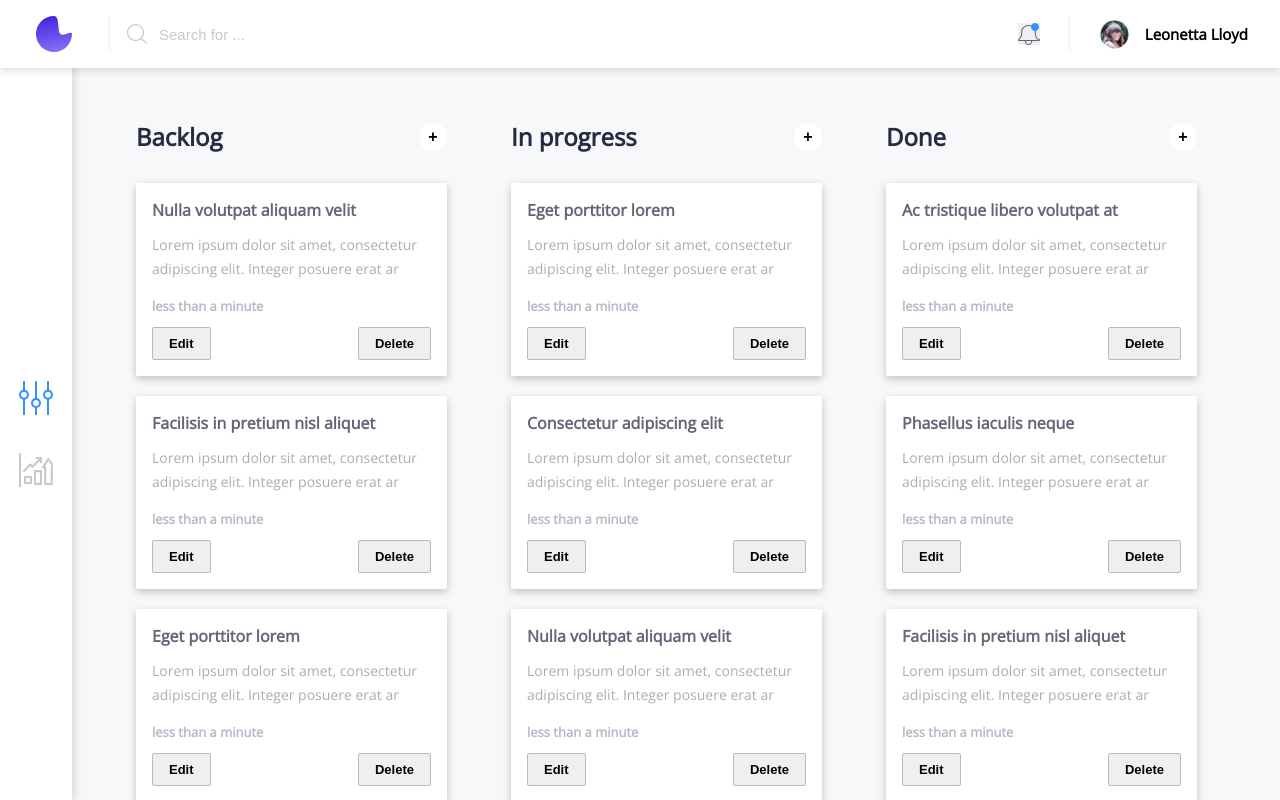
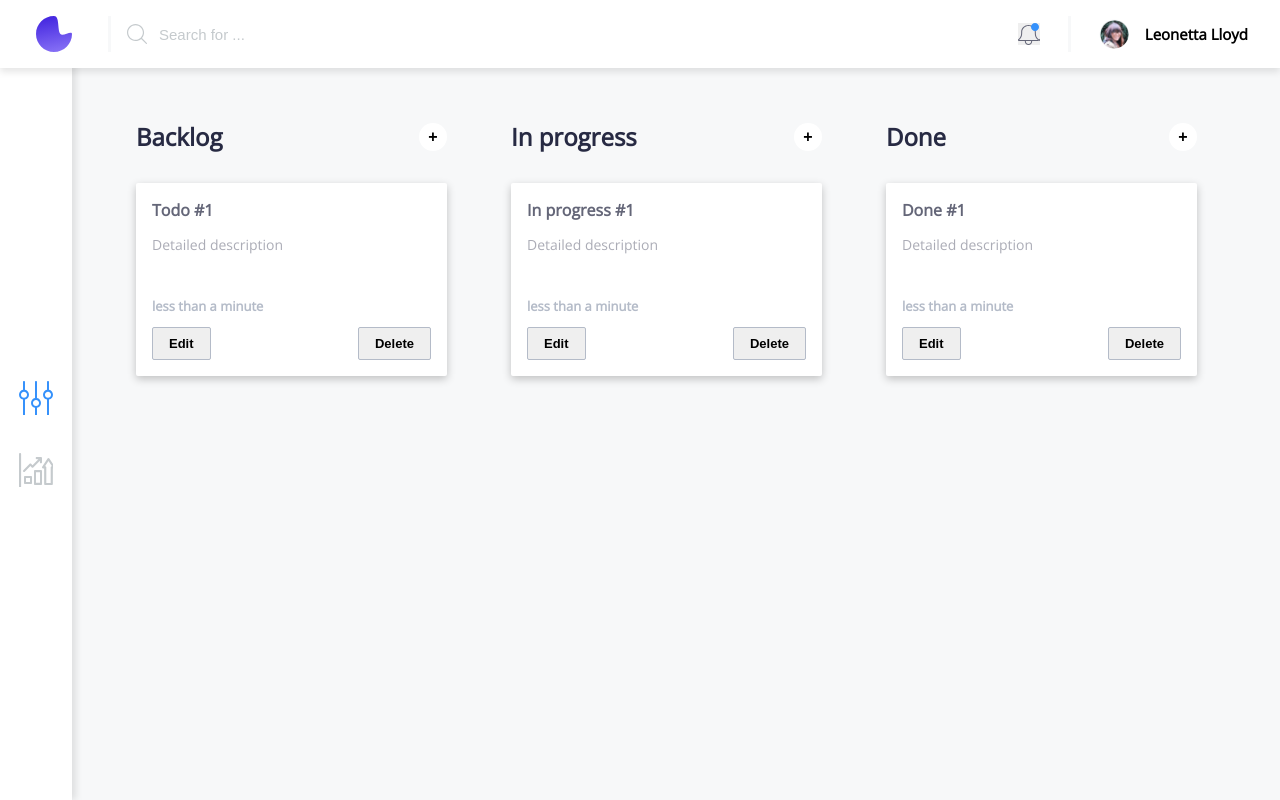
Before and after one commit to kohgpat/kanban-app, a React (Create React App) app: page / in a window 1280 px wide. Built offline with nearby package versions, Linux system fonts and the light colour scheme.

Commit message:
Change initialState for lists

```diff
--- a/src/contexts/lists/initialState.js
+++ b/src/contexts/lists/initialState.js
@@ -8,83 +8,37 @@ const initialState = {
     1: {
       id: 1,
       name: "Backlog",
-      itemIds: [1, 2, 3]
+      itemIds: [1]
     },
     2: {
       id: 2,
       name: "In progress",
-      itemIds: [4, 5, 6]
+      itemIds: [2]
     },
     3: {
       id: 3,
       name: "Done",
-      itemIds: [7, 8, 9]
+      itemIds: [3]
     }
   },
   listIds: [1, 2, 3],
   items: {
     1: {
       id: 1,
-      name: "Nulla volutpat aliquam velit",
-      text:
-        "Lorem ipsum dolor sit amet, consectetur adipiscing elit. Integer posuere erat ar",
+      name: "Todo #1",
+      text: "Detailed description",
       updatedAt: new Date()
     },
     2: {
       id: 2,
-      name: "Facilisis in pretium nisl aliquet",
-      text:
-        "Lorem ipsum dolor sit amet, consectetur adipiscing elit. Integer posuere erat ar",
+      name: "In progress #1",
+      text: "Detailed description",
       updatedAt: new Date()
     },
     3: {
       id: 3,
-      name: "Eget porttitor lorem",
-      text:
-        "Lorem ipsum dolor sit amet, consectetur adipiscing elit. Integer posuere erat ar",
-
-      updatedAt: new Date()
-    },
-    4: {
-      id: 4,
-      name: "Eget porttitor lorem",
-      text:
-        "Lorem ipsum dolor sit amet, consectetur adipiscing elit. Integer posuere erat ar",
-      updatedAt: new Date()
-    },
-    5: {
-      id: 5,
-      name: "Consectetur adipiscing elit",
-      text:
-        "Lorem ipsum dolor sit amet, consectetur adipiscing elit. Integer posuere erat ar",
-      updatedAt: new Date()
-    },
-    6: {
-      id: 6,
-      name: "Nulla volutpat aliquam velit",
-      text:
-        "Lorem ipsum dolor sit amet, consectetur adipiscing elit. Integer posuere erat ar",
-      updatedAt: new Date()
-    },
-    7: {
-      id: 7,
-      name: "Ac tristique libero volutpat at",
-      text:
-        "Lorem ipsum dolor sit amet, consectetur adipiscing elit. Integer posuere erat ar",
-      updatedAt: new Date()
-    },
-    8: {
-      id: 8,
-      name: "Phasellus iaculis neque",
-      text:
-        "Lorem ipsum dolor sit amet, consectetur adipiscing elit. Integer posuere erat ar",
-      updatedAt: new Date()
-    },
-    9: {
-      id: 9,
-      name: "Facilisis in pretium nisl aliquet",
-      text:
-        "Lorem ipsum dolor sit amet, consectetur adipiscing elit. Integer posuere erat ar",
+      name: "Done #1",
+      text: "Detailed description",
       updatedAt: new Date()
     }
   }
```
